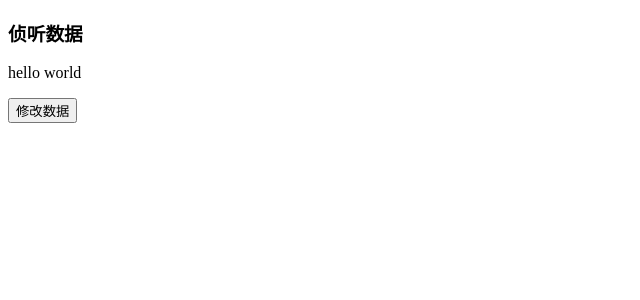
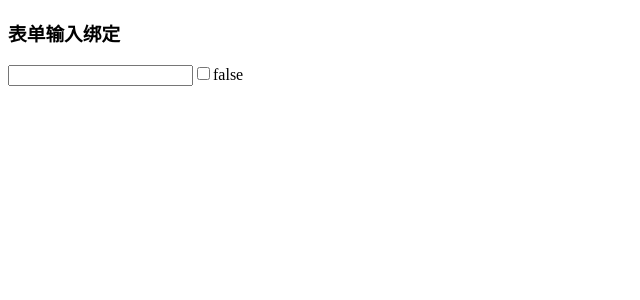
Before and after one commit to mindfreakcriss/my_vue_demo, a Vue app in the folder vue_base/: page / in a window 1280 px wide. Shown: the top 300 px of the page, without its empty margins (0-640 px from the left). Built offline with nearby package versions, Linux system fonts and the light colour scheme.

Commit message:
【提交】表单绑定

```diff
--- a/vue_base/src/App.vue
+++ b/vue_base/src/App.vue
@@ -11,6 +11,7 @@ import ArrayChangeDemo from "@/components/ArrayChangeDemo.vue";
 import ComputedDemo from "@/components/ComputedDemo.vue";
 import ClassDemo from "@/components/ClassDemo.vue";
 import WatchDemo from "@/components/WatchDemo.vue";
+import ModelDemo from "@/components/ModelDemo.vue";
 </script>
 
 <template>
@@ -25,5 +26,6 @@ import WatchDemo from "@/components/WatchDemo.vue";
 <!--  <ArrayChangeDemo></ArrayChangeDemo>-->
 <!--  <computed-demo></computed-demo>-->
 <!--  <classDemo></classDemo>-->
-  <watch-demo></watch-demo>
+<!--  <watch-demo></watch-demo>-->
+  <model-demo></model-demo>
 </template>
--- /dev/null
+++ b/vue_base/src/components/ModelDemo.vue
@@ -0,0 +1,24 @@
+<script>
+  export default {
+    data() {
+      return {
+        message: "",
+        checked:false
+      }
+    }
+  }
+</script>
+
+<template>
+  <h3>表单输入绑定</h3>
+  <form action="">
+    <input type="text" v-model.lazy="message"> <!--失去焦点（每次change事件）才显示--->
+    <input type="checkbox" id="checkbox" v-model="checked">
+    <label for="checkbox">{{checked}}</label>
+  </form>
+  <p>{{message}}</p>
+</template>
+
+<style scoped>
+
+</style>
```
